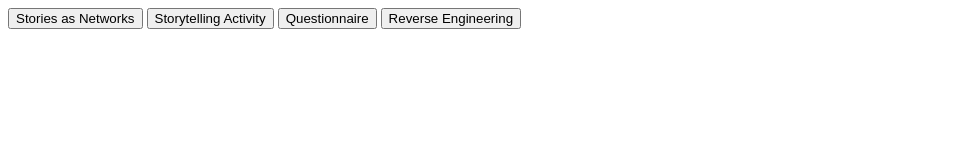
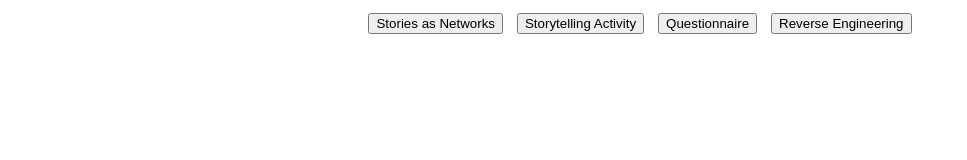
Before and after one commit to rkadakia04/Interaction-Studio, a plain HTML site: page index.html in a window 1280 px wide. Shown: the whole page, without its empty margins (0-967 px from the left). Drawn offline with Linux system fonts and the light colour scheme.

Commit message:
Update index.html

```diff
--- a/index.html
+++ b/index.html
@@ -1,4 +1,26 @@
-<button onclick="location.href='index2.html';">Stories as Networks</button>
-<button onclick="location.href='story2.html';">Storytelling Activity</button>
-<button onclick="location.href='questionnaire.html';">Questionnaire</button>
-<button onclick="location.href='Reverse Engineering/index.html';">Reverse Engineering</button>
+<!DOCTYPE html>
+<html lang="en">
+<head>
+    <meta charset="UTF-8">
+    <meta name="viewport" content="width=device-width, initial-scale=1.0">
+    <title>portfolio page</title>
+    <style>
+        .button-container {
+            text-align: center;
+        }
+        .button-container button {
+            margin: 5px;
+        }
+    </style>
+</head>
+<body>
+
+    <div class="button-container">
+        <button onclick="location.href='index2.html';">Stories as Networks</button>
+        <button onclick="location.href='story2.html';">Storytelling Activity</button>
+        <button onclick="location.href='questionnaire.html';">Questionnaire</button>
+        <button onclick="location.href='Reverse Engineering/index.html';">Reverse Engineering</button>
+    </div>
+
+</body>
+</html>
```
